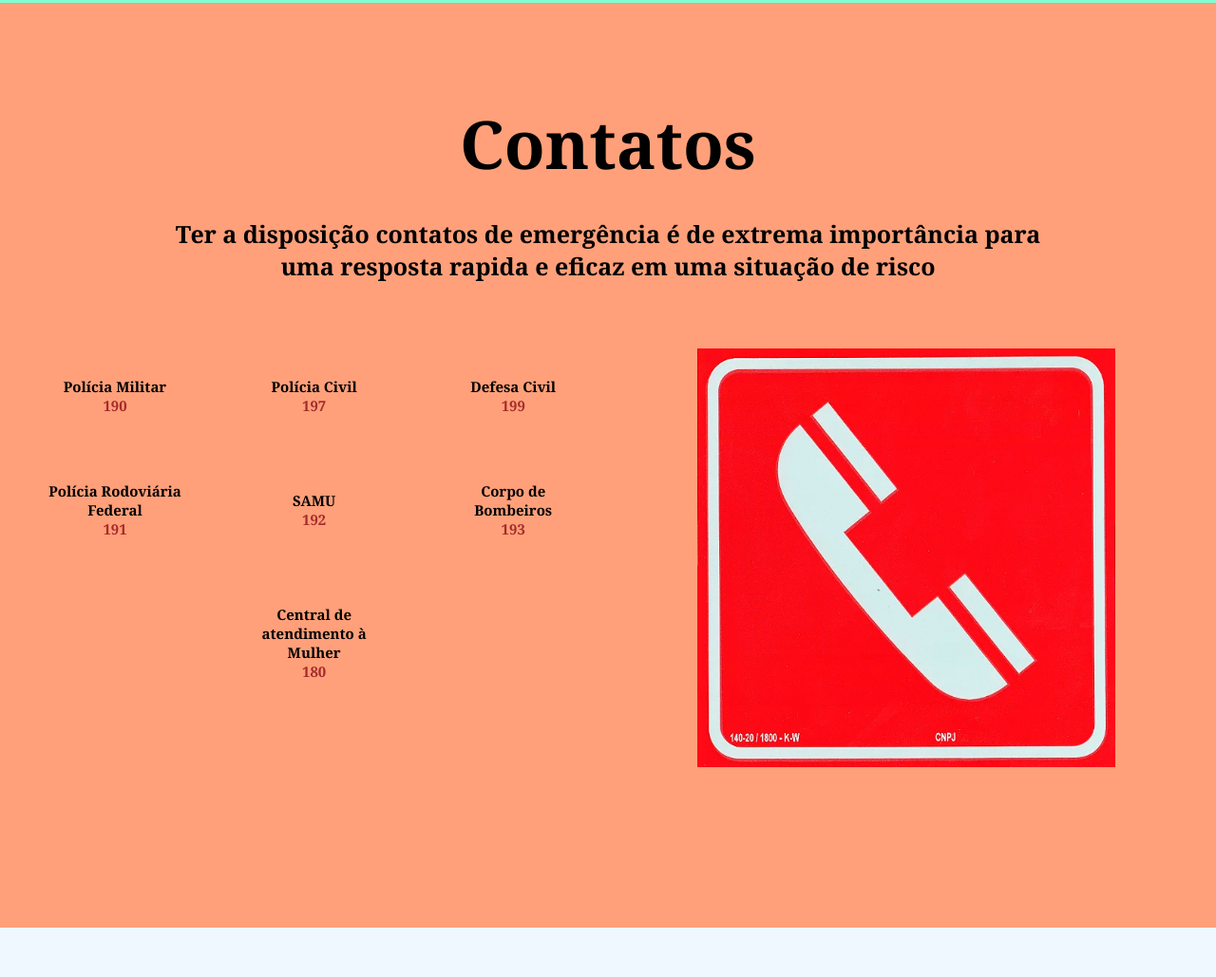
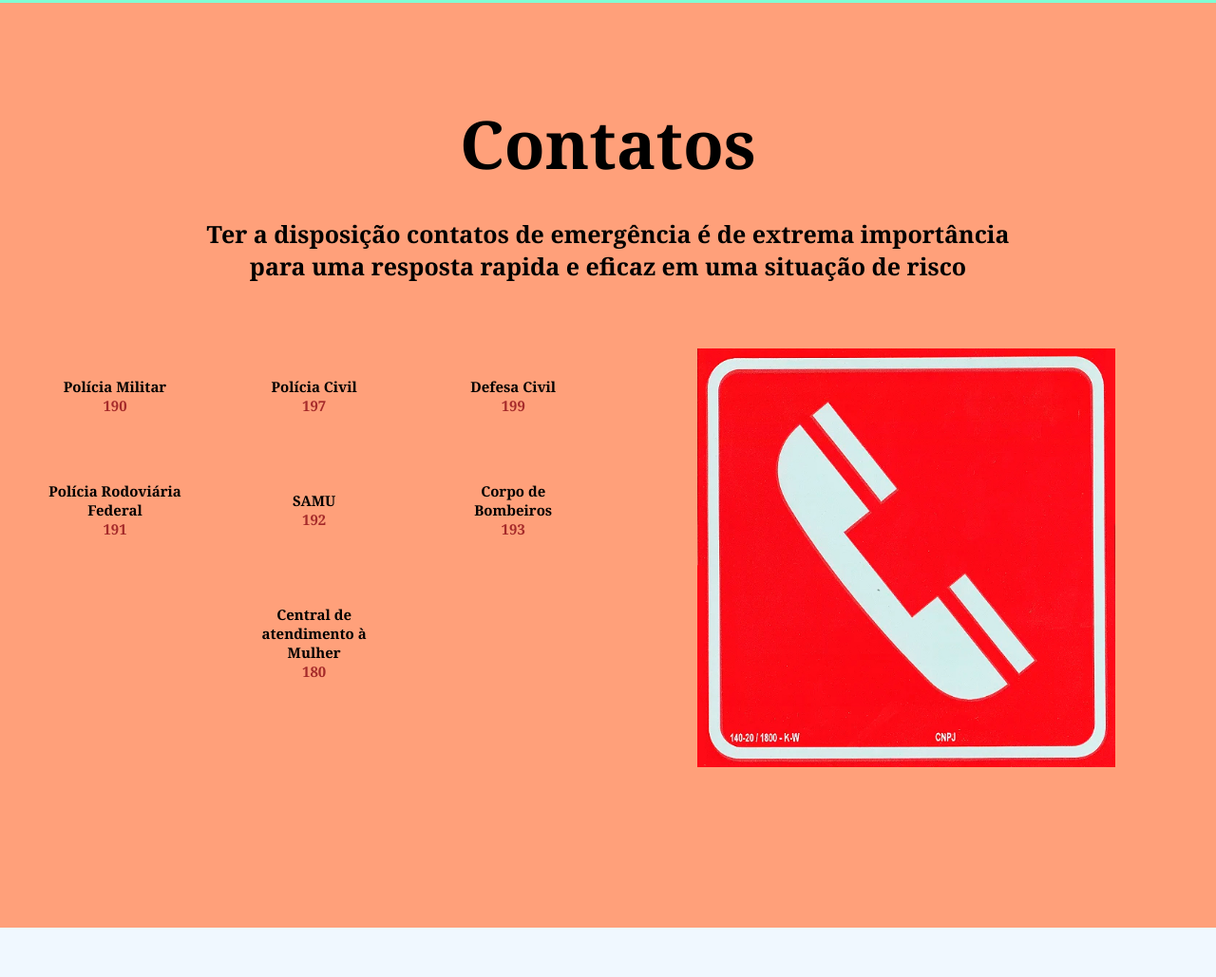
Before and after one commit to Magnusxy333/sos_mobile_tes_6, a plain HTML site: page index.html in a window 1280 px wide. Shown: the part 4498-5527 px from the top of the page at 95% size. Drawn offline with Linux system fonts and the light colour scheme.

Commit message:
Update index.html

```diff
--- a/index.html
+++ b/index.html
@@ -207,10 +207,10 @@
         </h1>
 
         <p class="content-text-description">
-          Ter a disposição contatos de emergência é de extrema importância para
+          Ter a disposição contatos de emergência é de extrema importância
         </p>
         <p class="content-text-description">
-          uma resposta rapida e eficaz em uma situação de risco
+          para uma resposta rapida e eficaz em uma situação de risco
         </p>
 
         <div class="contac-text-image">
```
